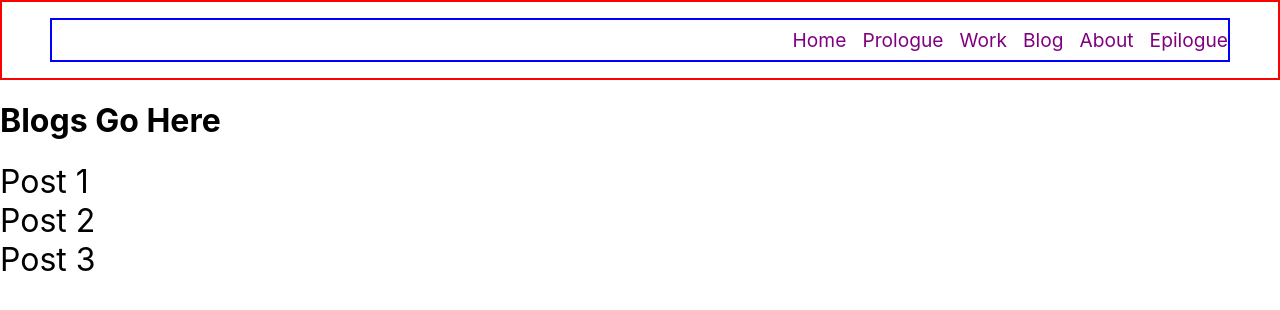
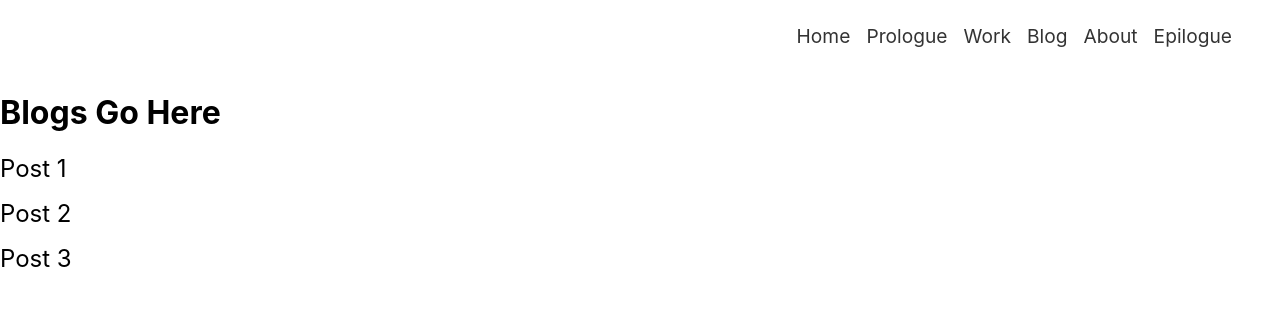
Before and after one commit to Psypher1/nextjs-tests, a Next.js app: page /blog in a window 1280 px wide. Shown: the top 310 px of the page. Built offline with nearby package versions, Linux system fonts and the light colour scheme.

Commit message:
I am not sure where  I am getting usting the slug to render individual pages wrong

```diff
--- /dev/null
+++ b/posts.json
@@ -0,0 +1,19 @@
+{
+  "posts": [
+    {
+      "title": "Post 1",
+      "slug": "first",
+      "description": "this is my first post"
+    },
+    {
+      "title": "Post 2",
+      "slug": "second",
+      "description": "this is my second post"
+    },
+    {
+      "title": "Post 3",
+      "slug": "third",
+      "description": "this is my third post"
+    }
+  ]
+}
--- a/src/pages/blog/index.js
+++ b/src/pages/blog/index.js
@@ -1,20 +1,24 @@
 import Link from "next/link";
+// import article data from file
 import { articles } from "../../../articles";
 
-const posts = [
-  { title: "First post", slug: "first", description: "this is my first post" },
-  { title: "Second post", slug: "secong", description: "my second post" },
-];
+// import article data from json file
+// import posts from "../../../posts.json";
 
-export default function BlogList({ articles }) {
+// const posts = [
+//   { title: "First post", slug: "first", description: "this is my first post" },
+//   { title: "Second post", slug: "secong", description: "my second post" },
+// ];
+
+export default function BlogList({ posts }) {
   return (
     <div>
       <h1>Blogs Go Here</h1>
-
-      {articles.map((post) => (
-        <div className="blog-list">
-          <Link key={post.slug} href={`blog/${post.slug}`}>
-            {post.title}
+      {/* map through posts data and ouput titles */}
+      {posts.map((article) => (
+        <div className="blog-list" key={article.slug}>
+          <Link href={`blog/${article.slug}`}>
+            <a className="blog-item">{article.title}</a>
           </Link>
         </div>
       ))}
@@ -23,10 +27,14 @@ export default function BlogList({ articles }) {
 }
 
 export async function getStaticProps() {
+  // const res = await fetch(posts);
+  // const articles = res.json();
   // console.log(articles);
+  const posts = await articles;
+  // console.log(posts);
   return {
     props: {
-      articles,
+      posts
     },
   };
 }
--- a/src/styles/Header.module.css
+++ b/src/styles/Header.module.css
@@ -1,7 +1,7 @@
 .header {
-  color: purple;
+  color: #333;
   padding: 1rem 3rem;
-  border: 2px solid red;
+  /* border: 2px solid red; */
   font-size: 1.2rem;
 }
 
@@ -11,7 +11,7 @@
   display: flex;
   align-items: center;
   justify-content: flex-end;
-  border: 2px solid blue;
+  /* border: 2px solid blue; */
 }
 
 .navItem {
@@ -23,3 +23,6 @@
   /* border: 2px solid green; */
   padding: 0.5rem 0 0.5rem 1rem;
 }
+.navLink:hover {
+  color: blue;
+}
--- a/src/styles/globals.css
+++ b/src/styles/globals.css
@@ -23,5 +23,16 @@ li {
   list-style: none;
 }
 .blog-list {
-  font-size: 2rem;
+  font-size: 1.5rem;
 }
+
+.blog-item {
+  margin-bottom: 1rem;
+}
+
+.blog-item:hover {
+  color: cyan;
+}
+.blog-item:active {
+  color: blue;
+}
```
Also changed, not shown: src/pages/blog/[slug].js (+24 -12 lines).
